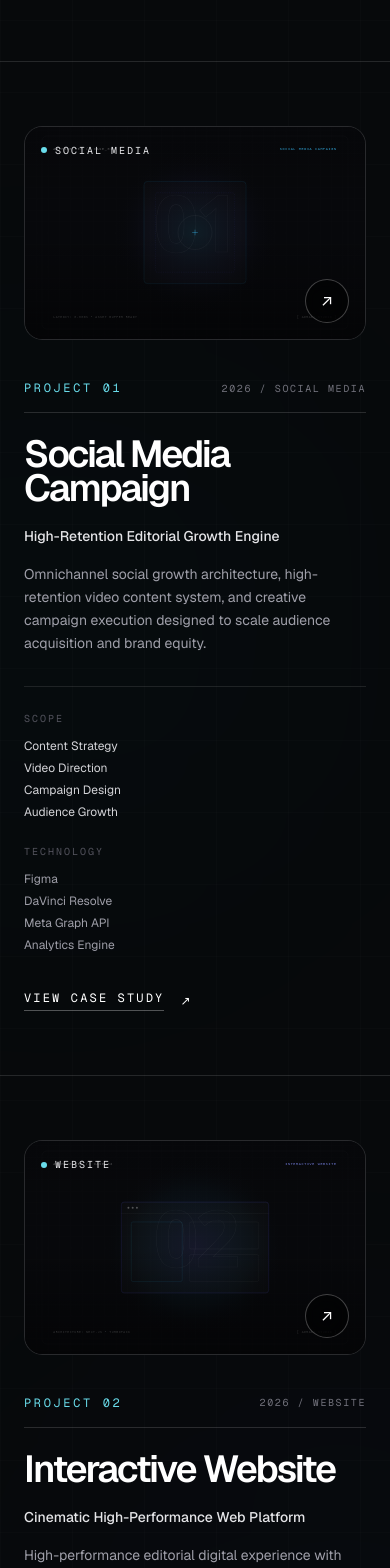
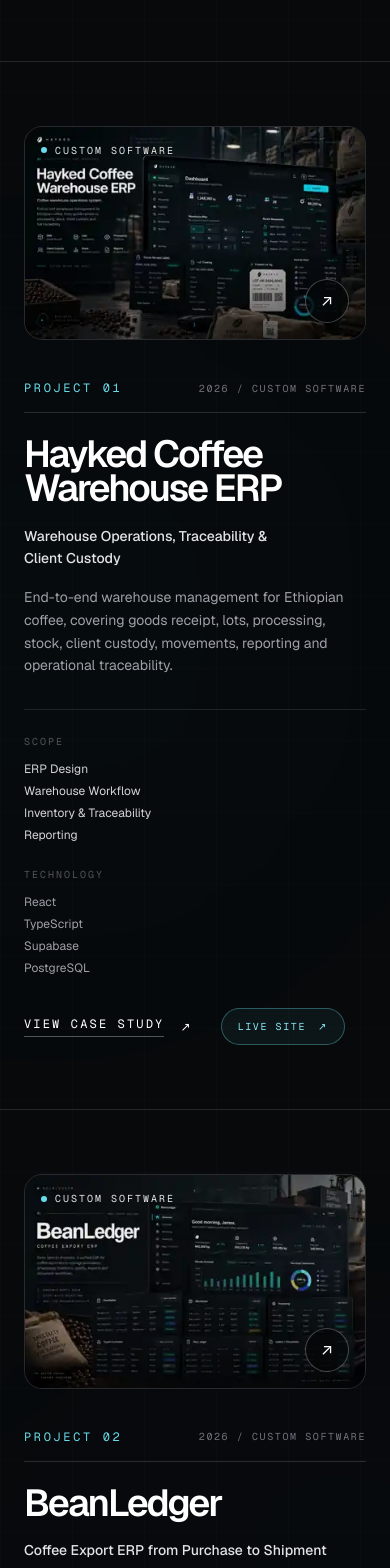
Before and after one commit to yohannesmulugeta/admaki-website, a Next.js app: page / in a window 390 px wide. Shown: the part 4900-6468 px from the top of the page. Built offline with nearby package versions, Linux system fonts and the light colour scheme; no server answers.

Commit message:
Add real ERP projects to ADMAKI portfolio
Add Hayked Coffee Warehouse ERP and BeanLedger with generated showcase visuals and live-site links. Fix GitHub Pages image paths and desktop services clipping.

```diff
--- a/src/components/projects/ProjectShowcase.tsx
+++ b/src/components/projects/ProjectShowcase.tsx
@@ -11,6 +11,13 @@ interface ProjectShowcaseProps {
   index: number;
 }
 
+function getAssetSrc(src: string) {
+  const basePath = process.env.NEXT_PUBLIC_BASE_PATH || '';
+  if (!src.startsWith('/') || src.startsWith('//')) return src;
+  if (basePath && src.startsWith(`${basePath}/`)) return src;
+  return `${basePath}${src}`;
+}
+
 function ProjectVisual({
   project,
   aspectClass = 'aspect-[16/10]',
@@ -18,6 +25,8 @@ function ProjectVisual({
   project: Project;
   aspectClass?: string;
 }) {
+  const imageSrc = getAssetSrc(project.image);
+
   return (
     <Link
       href={project.href || '#'}
@@ -27,7 +36,7 @@ function ProjectVisual({
       <div className={`relative w-full ${aspectClass} overflow-hidden`}>
         {project.image && (
           <Image
-            src={project.image}
+            src={imageSrc}
             alt={project.title}
             fill
             sizes="(max-width: 1024px) 100vw, 65vw"
@@ -102,7 +111,7 @@ function ProjectDetails({ project }: { project: Project }) {
         </div>
       </div>
 
-      <div className="mt-8">
+      <div className="mt-8 flex flex-wrap items-center gap-x-7 gap-y-4">
         <Link
           href={project.href || '#'}
           className="group inline-flex items-center gap-4 text-xs sm:text-sm font-mono uppercase tracking-[0.18em] text-white transition-colors hover:text-[#83e3ef]"
@@ -112,6 +121,18 @@ function ProjectDetails({ project }: { project: Project }) {
           </span>
           <span className="transition-transform duration-300 group-hover:translate-x-1.5">↗</span>
         </Link>
+
+        {project.liveUrl && (
+          <a
+            href={project.liveUrl}
+            target="_blank"
+            rel="noopener noreferrer"
+            className="group inline-flex items-center gap-3 rounded-full border border-[#69dceb]/35 bg-[#69dceb]/[0.06] px-4 py-2.5 text-[10px] sm:text-xs font-mono uppercase tracking-[0.16em] text-[#8be7f2] transition-all hover:border-[#8be7f2] hover:bg-[#69dceb]/[0.12] hover:text-white"
+          >
+            <span>Live Site</span>
+            <span className="transition-transform duration-300 group-hover:translate-x-1">↗</span>
+          </a>
+        )}
       </div>
     </div>
   );
--- a/src/data/projects.ts
+++ b/src/data/projects.ts
@@ -35,13 +35,126 @@ export type Project = {
   image: string;
   video?: string;
   href: string;
+  liveUrl?: string;
 };
 
 export const projectsData: Project[] = [
   {
     id: 'project-01',
+    slug: 'hayked-coffee-warehouse-erp',
+    number: '01',
+    title: 'Hayked Coffee Warehouse ERP',
+    category: 'CUSTOM SOFTWARE',
+    tagline: 'Warehouse Operations, Traceability & Client Custody',
+    year: '2026',
+    clientType: 'Coffee Warehouse Operations',
+    description:
+      'End-to-end warehouse management for Ethiopian coffee, covering goods receipt, lots, processing, stock, client custody, movements, reporting and operational traceability.',
+    overview:
+      'Hayked Coffee Warehouse ERP was designed around real third-party coffee warehouse operations. The system replaces fragmented records with one operational flow from goods receipt through lot custody, processing, movement history, stock reporting and controlled release.',
+    challenge: {
+      title: 'Warehouse Accuracy Across Multiple Owners and Lots',
+      description:
+        'Coffee warehouse operations require accurate custody records, clear lot identity and controlled stock movement while different clients, processing states and receipts are handled at the same time.',
+      points: [
+        'Goods receipts and lot identities must remain traceable from arrival onward',
+        'Client-owned stock must stay separated and visible throughout warehouse operations',
+        'Processing and stock movements need controls that prevent invalid or negative inventory states',
+      ],
+    },
+    solution: {
+      title: 'One Controlled Warehouse Workflow',
+      description:
+        'The ERP connects receipt, lot management, processing, inventory, movement history and reporting in one workflow built around practical warehouse controls.',
+      points: [
+        'Database-generated GRN and lot references with printable operational records',
+        'Client-to-lot custody and processing workflows with stock-limit validation',
+        'Movement history, stock views and lot detail pages for day-to-day traceability',
+      ],
+    },
+    architecture: {
+      title: 'Warehouse Operations Flow',
+      description:
+        'Goods Receipt → Lot Ledger → Processing / Movements → Client Stock → Reports & Traceability',
+      highlights: [
+        'Receipt-to-lot traceability for warehouse coffee',
+        'Controlled processing source eligibility and stock validation',
+        'Printable GRN, lot-tag and operational reporting workflows',
+      ],
+    },
+    technicalHighlights: [
+      'Role-aware warehouse workflows',
+      'Lot-level stock and movement history',
+      'Controlled processing and completion rules',
+      'Responsive operational tables and printable documents',
+    ],
+    metricsOrOutcomes: [],
+    services: ['ERP Design', 'Warehouse Workflow', 'Inventory & Traceability', 'Reporting'],
+    technologies: ['React', 'TypeScript', 'Supabase', 'PostgreSQL'],
+    image: '/images/projects/hayked-coffee-warehouse-erp.webp',
+    href: '/work/hayked-coffee-warehouse-erp',
+    liveUrl: 'https://hayked-coffee-warehouse-erp.vercel.app/',
+  },
+  {
+    id: 'project-02',
+    slug: 'beanledger',
+    number: '02',
+    title: 'BeanLedger',
+    category: 'CUSTOM SOFTWARE',
+    tagline: 'Coffee Export ERP from Purchase to Shipment',
+    year: '2026',
+    clientType: 'Coffee Export & Operations',
+    description:
+      'A unified coffee ERP connecting supplier purchases, warehouse receipts, processing, bag inventory, export contracts, reports and document workflows.',
+    overview:
+      'BeanLedger brings the core coffee export operation into one system. Purchasing, warehouse activity, processing, bag tracking, export contracts, reporting and operational letters are connected so teams can follow the same source of truth from incoming coffee to shipment preparation.',
+    challenge: {
+      title: 'Disconnected Coffee Operations and Documents',
+      description:
+        'Purchase records, warehouse balances, processing activity, bags, export contracts and operational documents can quickly drift apart when they are managed in separate spreadsheets or manual files.',
+      points: [
+        'Purchases and warehouse receipts need a consistent lot and stock trail',
+        'Processing outputs and bag movements must reconcile with available coffee',
+        'Export contracts, reports and issued documents need to stay linked to operations',
+      ],
+    },
+    solution: {
+      title: 'A Connected Coffee Operations Ledger',
+      description:
+        'BeanLedger combines the operational modules into one traceable flow with controlled stock rules, reporting and document generation.',
+      points: [
+        'Supplier purchases, warehouse receipts and processing logs connected to stock',
+        'Bag ledger and export contract workflows designed around operational balances',
+        'Reporting and letter/document workflows integrated into the same system',
+      ],
+    },
+    architecture: {
+      title: 'Coffee Export Operations Flow',
+      description:
+        'Purchases → Warehouse → Processing → Bag Ledger → Export Contracts → Reports / Letters',
+      highlights: [
+        'Traceable stock flow across purchase, warehouse and processing modules',
+        'Operational bag and export contract management',
+        'Reporting, audit-oriented workflows and document output in one product',
+      ],
+    },
+    technicalHighlights: [
+      'Coffee-specific inventory and processing workflows',
+      'Role-based operational modules',
+      'Export, bag and stock reporting',
+      'Integrated letter and document workflows',
+    ],
+    metricsOrOutcomes: [],
+    services: ['ERP Product Design', 'Operations Workflow', 'Inventory & Export', 'Document Automation'],
+    technologies: ['React', 'TypeScript', 'Supabase', 'PostgreSQL'],
+    image: '/images/projects/beanledger-coffee-export-erp.webp',
+    href: '/work/beanledger',
+    liveUrl: 'https://bean-ledger-five.vercel.app/login',
+  },
+  {
+    id: 'project-03',
     slug: 'social-media-campaign',
-    number: '01',
+    number: '03',
     title: 'Social Media Campaign',
     category: 'SOCIAL MEDIA',
     tagline: 'High-Retention Editorial Growth Engine',
@@ -98,9 +211,9 @@ export const projectsData: Project[] = [
     href: '/work/social-media-campaign',
   },
   {
-    id: 'project-02',
+    id: 'project-04',
     slug: 'interactive-website',
-    number: '02',
+    number: '04',
     title: 'Interactive Website',
     category: 'WEBSITE',
     tagline: 'Cinematic High-Performance Web Platform',
@@ -157,68 +270,9 @@ export const projectsData: Project[] = [
     href: '/work/interactive-website',
   },
   {
-    id: 'project-03',
-    slug: 'business-management-system',
-    number: '03',
-    title: 'Business Management System',
-    category: 'CUSTOM SOFTWARE',
-    tagline: 'Mission-Critical Internal ERP & Telemetry',
-    year: '2026',
-    clientType: 'Enterprise Logistics & Operations',
-    description:
-      'Mission-critical internal enterprise software integrating live telemetry, inventory management, multi-role RBAC security, and automated reporting pipelines.',
-    overview:
-      'A bespoke enterprise management platform engineered to replace disorganized spreadsheets and slow legacy software. The system centralizes real-time inventory tracking, staff dispatch, and financial auditing into a unified, high-security operational interface.',
-    challenge: {
-      title: 'Data Inconsistency & Operational Blind Spots',
-      description:
-        'Growing operational complexity led to synchronization delays between warehouse floors, administrative offices, and accounting departments.',
-      points: [
-        'Slow database queries causing sluggish dashboard load times during peak hours',
-        'Lack of role-based permissions leading to accidental data overrides',
-        'Inability to audit historic state transitions across multi-step order pipelines',
-      ],
-    },
-    solution: {
-      title: 'Event-Driven Real-Time Data Fabric',
-      description:
-        'We architected a high-concurrency system combining PostgreSQL for ACID-compliant persistence, Redis caching for instant telemetry queries, and WebSocket streams for live floor updates.',
-      points: [
-        'Fine-grained Role-Based Access Control (RBAC) across administrative tiers',
-        'Real-time WebSocket event bus broadcasting state changes with sub-15ms latency',
-        'Automated immutable audit logging recording every ledger and inventory event',
-      ],
-    },
-    architecture: {
-      title: 'System Topology',
-      description:
-        'Client Dashboard ↔ API Gateway (Node.js/FastAPI) ↔ Redis Pub/Sub ↔ PostgreSQL Cluster ↔ Asynchronous Worker Workers.',
-      highlights: [
-        'Sub-15ms median query response time with intelligent Redis layer',
-        'ACID transactions ensuring zero inventory double-allocation',
-        'Modular microservice layout ready for containerized scaling',
-      ],
-    },
-    technicalHighlights: [
-      'PostgreSQL with connection pooling and automated replication',
-      'Redis distributed caching and WebSocket pub/sub streams',
-      'JWT and session-based authentication with cryptographic signing',
-      'Comprehensive REST and GraphQL data querying interfaces',
-    ],
-    metricsOrOutcomes: [
-      { label: 'Query Latency', value: '< 15ms', detail: 'Median database query response' },
-      { label: 'Data Accuracy', value: '100%', detail: 'Zero inventory allocation discrepancies' },
-      { label: 'Uptime SLA', value: '99.99%', detail: 'High-availability cluster reliability' },
-    ],
-    services: ['System Architecture', 'Database Design', 'Backend Engineering', 'Internal Tooling'],
-    technologies: ['PostgreSQL', 'Redis', 'Node.js', 'REST / GraphQL'],
-    image: '/images/projects/project-03.svg',
-    href: '/work/business-management-system',
-  },
-  {
-    id: 'project-04',
+    id: 'project-05',
     slug: 'telegram-automation',
-    number: '04',
+    number: '05',
     title: 'Telegram Automation',
     category: 'AUTOMATION',
     tagline: 'Autonomous 24/7 Bot & Webhook Gateway',
```
Also changed, not shown: src/components/sections/ServicesReveal.tsx (+18 -18 lines), public/images/projects/beanledger-coffee-export-erp.webp (added), public/images/projects/hayked-coffee-warehouse-erp.webp (added).
